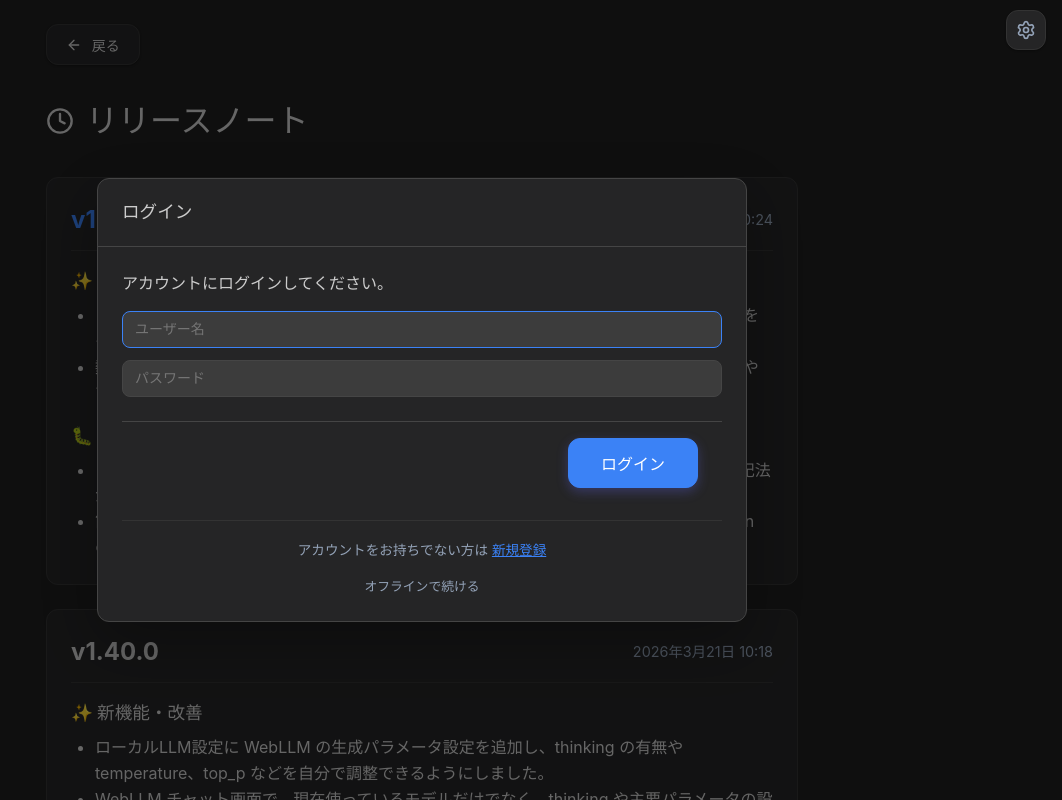
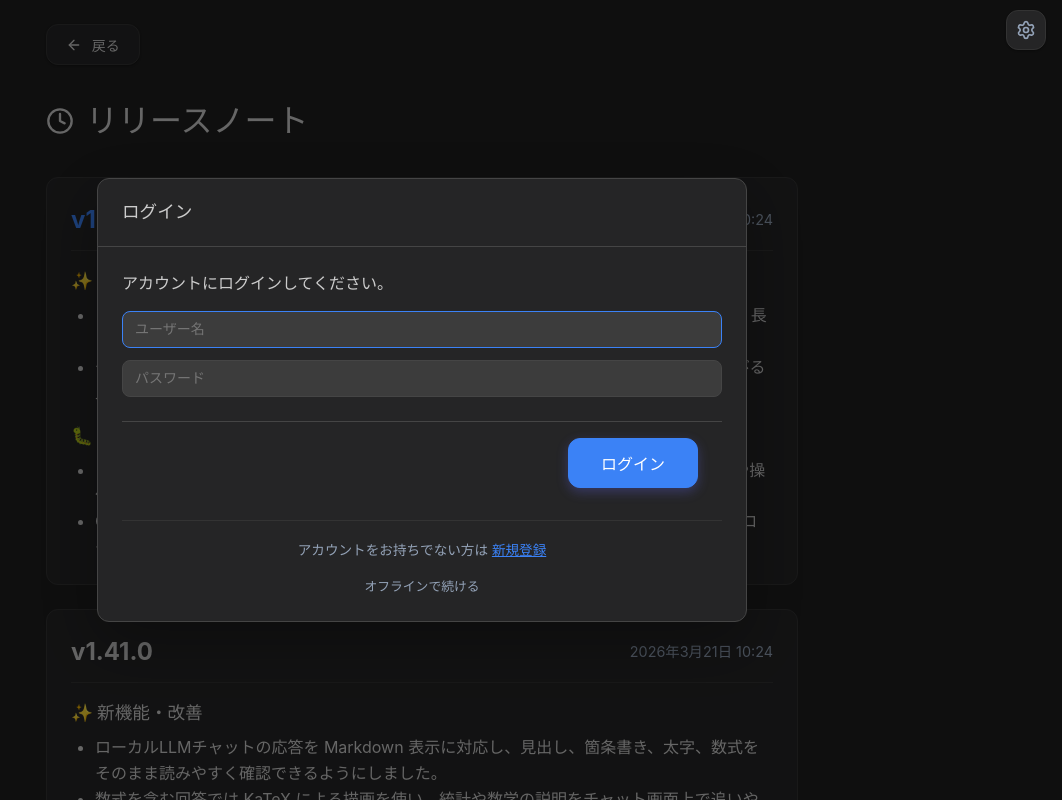
Before and after one commit to toyo-masa/my-study-app, a React (Vite) app: page /release-notes in a window 1280 px wide. Shown: the whole page, without its empty margins (218-1280 px from the left). Built offline with nearby package versions, Linux system fonts and the light colour scheme; no server answers.

Commit message:
Make local LLM chat thread grow with page

```diff
--- a/package.json
+++ b/package.json
@@ -1,7 +1,7 @@
 {
   "name": "qa",
   "private": true,
-  "version": "1.41.0",
+  "version": "1.41.1",
   "type": "module",
   "scripts": {
     "dev": "vite",
--- a/src/pages/ReleaseNotesRoute.tsx
+++ b/src/pages/ReleaseNotesRoute.tsx
@@ -11,6 +11,18 @@ type ReleaseNote = {
 };
 
 const releaseNotes: ReleaseNote[] = [
+    {
+        version: '1.41.1',
+        date: '2026年3月21日 10:24',
+        improvements: [
+            'ローカルLLMチャットで、返答が増えたときにカード全体が下へ伸びるレイアウトへ寄せ、長い回答もページ全体をスクロールして読みやすくしました。',
+            'チャット欄の初期高さを少し抑え、会話が短いときは圧迫しすぎず、長いときは自然に伸びる見え方に整えました。',
+        ],
+        fixes: [
+            'これまでチャット欄の中だけが独立スクロールしており、長文回答を読むときに視線移動や操作がしづらかった使いづらさを改善しました。',
+            'ChatGPT のように会話全体を下へ追って読む感覚とずれていたため、ページ全体の縦スクロールで追いやすい形に調整しました。',
+        ],
+    },
     {
         version: '1.41.0',
         date: '2026年3月21日 10:24',
```
Also changed, not shown: src/App.css, 1 other file (tests, documents, lock files or other folders).
